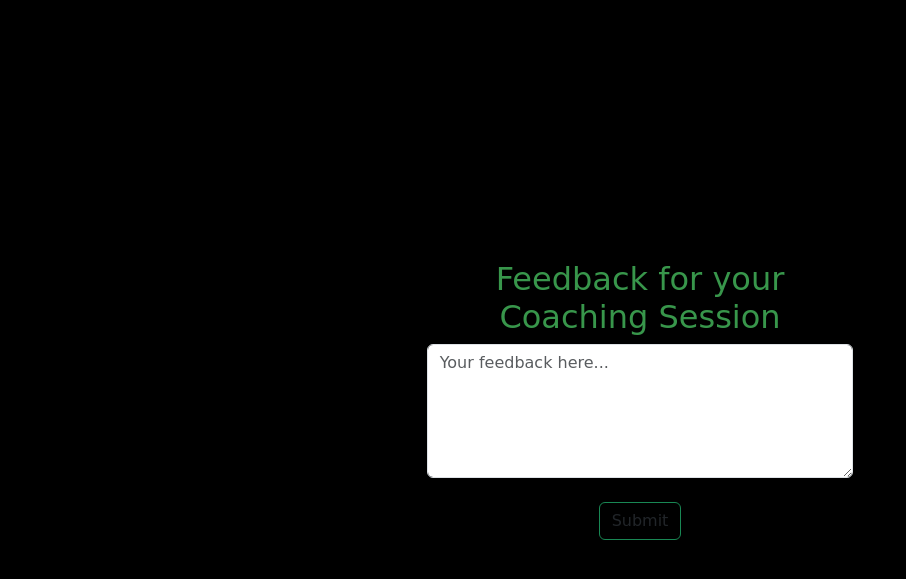
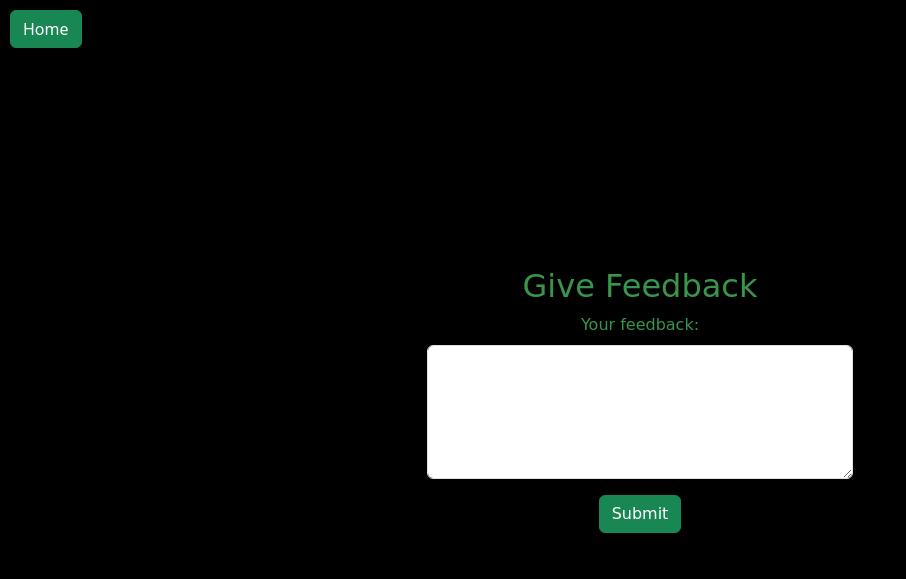
Before and after one commit to VirdiRajvir/PodCoach-SLC, a Flask app: page /feedback in a window 1280 px wide. Shown: the top 579 px of the page, without its empty margins (0-906 px from the left). Run offline with Flask 3, Linux system fonts and the light colour scheme.

Commit message:
Feedback page and Home button added

```diff
--- a/templates/base.html
+++ b/templates/base.html
@@ -8,6 +8,9 @@
 </head>
 <body style="background-color: #000000;
 color: #38964b;">
+<div class="fixed-top">
+    <a href="/" class="btn btn-success" style="margin: 10px;">Home</a>
+</div>
 <div class="text-center d-flex justify-content-center align-items-center vh-100" style="font-family:Comic Sans MS;">
     <div class="col">  </div>
     <div class="col">
--- a/templates/feedback.html
+++ b/templates/feedback.html
@@ -1,8 +1,11 @@
 {% extends "base.html" %}
 {% block content %}
-<h2>Feedback for your Coaching Session</h2>
-<form method="post" action="#">
-    <textarea class="form-control" name="feedback" rows="5" cols="50" placeholder="Your feedback here..."></textarea><br>
-    <button type="submit" class="btn border-success">Submit</button>
-</form>
+<h2>Give Feedback</h2>
+  <form action="{{ url_for('submit_feedback') }}" method="POST">
+    <div class="mb-3">
+      <label for="feedback" class="form-label">Your feedback:</label>
+      <textarea id="feedback" name="feedback" class="form-control" rows="5" required></textarea>
+    </div>
+    <button type="submit" class="btn btn-success">Submit</button>
+    </form>
 {% endblock %}
--- /dev/null
+++ b/templates/feedback_thanks.html
@@ -0,0 +1,4 @@
+{% extends "base.html" %}
+{% block content %}
+<h2>Thank you for your feedback!</h2><a href='/summary'>Back to Summary</a>
+{% endblock %}
--- a/templates/summary.html
+++ b/templates/summary.html
@@ -8,6 +8,9 @@
 </head>
 <body style="background-color: #000000;
 color: #38964b;">
+<div class="fixed-top">
+    <a href="/" class="btn btn-success" style="margin: 10px;">Home</a>
+</div>
 <div class="container p-5" style="font-family: Comic Sans MS;">
     <div class="row gap-5">
         <div class="col-md-4 border border-success rounded-2">
```
